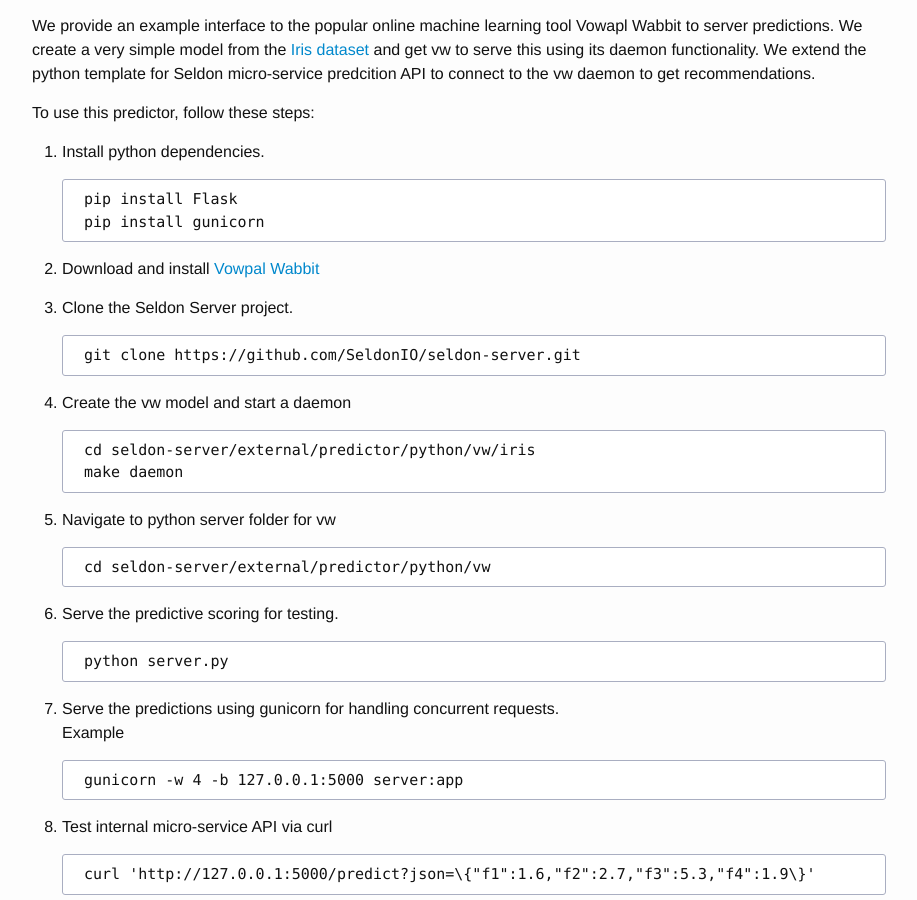
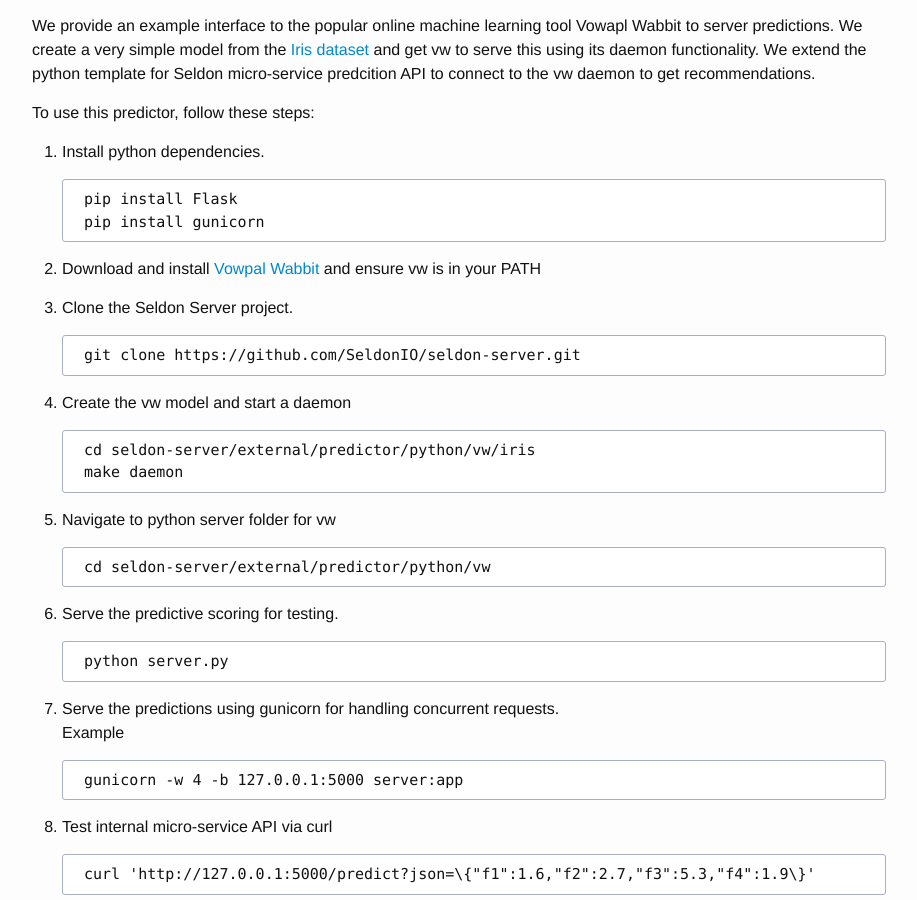
Before and after one commit to SeldonIO/seldonio.github.com, a Jekyll site: the page built from pluggable-prediction-algorithms.md, in a window 1280 px wide and 900 px high, scrolled down 3173 px. Shown: the whole window, without its empty margins (181-1098 px from the left). Built offline with Jekyll 4.4.1, drawn with Linux system fonts in a browser that asks for light colours.

Commit message:
further small changes for pluggable descr

```diff
--- a/pluggable-prediction-algorithms.md
+++ b/pluggable-prediction-algorithms.md
@@ -146,7 +146,7 @@ To use this predictor, follow these steps:
         pip install Flask
         pip install gunicorn
 
-1. Download and install [Vowpal Wabbit](https://github.com/JohnLangford/vowpal_wabbit/wiki)
+1. Download and install [Vowpal Wabbit](https://github.com/JohnLangford/vowpal_wabbit/wiki) and ensure vw is in your PATH
 
 1. Clone the Seldon Server project.
 
```
